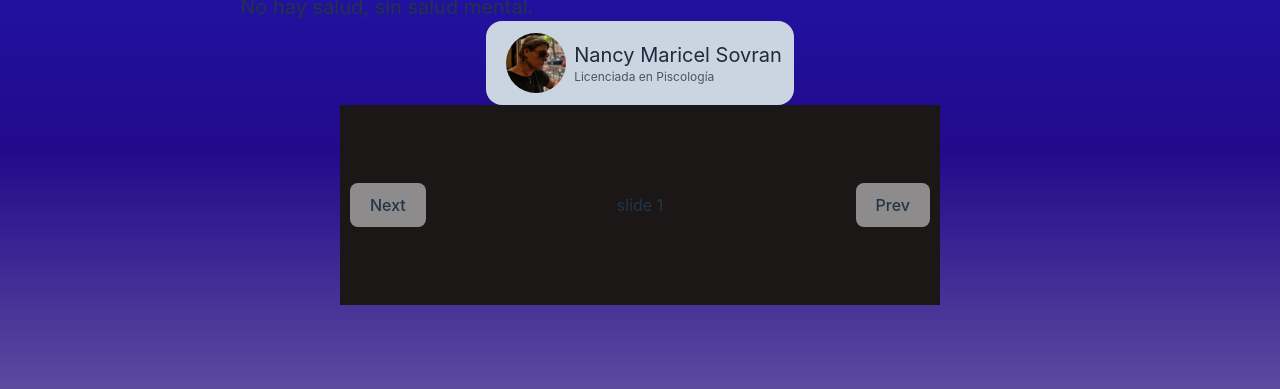
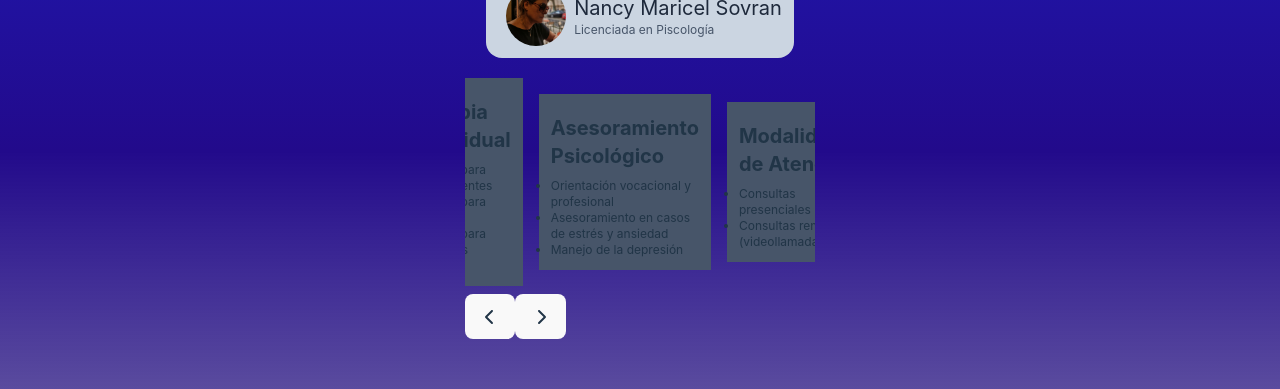
Before and after one commit to DMarzzucco/psicoterap-a_individual_a, a React (Vite) app: page / in a window 1280 px wide. Shown: the part 516-905 px from the top of the page. Built offline with nearby package versions, Linux system fonts and the light colour scheme.

Commit message:
Slider not found

```diff
--- a/src/assets/img.ts
+++ b/src/assets/img.ts
@@ -1,9 +1,9 @@
 import headerlogo from './img/logo.png'
 import profileLogo from './../../public/img/profile.jpeg'
 import { faEnvelope } from '@fortawesome/free-regular-svg-icons'
-import { faUser, faPhone, faLocationDot } from '@fortawesome/free-solid-svg-icons'
+import { faUser, faPhone, faLocationDot, faChevronLeft, faChevronRight } from '@fortawesome/free-solid-svg-icons'
 
 export {
     headerlogo, faEnvelope, faUser, faPhone, faLocationDot,
-    profileLogo
+    profileLogo, faChevronLeft, faChevronRight
 }
--- a/src/components/carrousel/carousel.css
+++ /dev/null
@@ -1,49 +0,0 @@
-.SliderS{
-  height: auto;
-  position: relative;
-}
-.carousel {
-    position: relative;
-    width: 100%;
-    max-width: 600px; /* Ancho máximo ajustable */
-    margin: 0 auto;
-  }
-
-  .slides {
-    display: flex;
-    overflow-x: hidden;
-  }
-
-  .slide {
-    flex: 0 0 auto;
-    min-width: 100%;
-    transition: transform 0.5s ease;
-    display: flex;
-    justify-content: center;
-    align-items: center;
-    height: 200px; /* Altura ajustable */
-    background-color: #1b1717; /* Color de fondo ajustable */
-  }
-
-  .slide.active {
-    transform: translateX(0);
-  }
-
-  .arrow {
-    position: absolute;
-    top: 50%;
-    transform: translateY(-50%);
-    background-color: rgba(255, 255, 255, 0.5); /* Color de fondo ajustable */
-    border: none;
-    padding: 10px 20px;
-    cursor: pointer;
-    z-index: 2;
-  }
-
-  .arrow.prev {
-    left: 10px;
-  }
-
-  .arrow.next {
-    right: 10px;
-  }
--- a/src/components/carrousel/carousel.tsx
+++ /dev/null
@@ -1,36 +0,0 @@
-import React, { useState } from "react";
-import "./carousel.css"
-
-const Carousels: React.FC = ({ }) => {
-    const [currentSlide, setCurrentSlide] = useState<number>(0);
-
-    const slides = ["slide 1", "slide 2", "slide 3"]
-
-    const slideArrow = (op: "next" | "prev") => {
-        setCurrentSlide(prev => {
-            const index = op === "next" ?
-                (prev === slides.length - 1 ? 0 : prev + 1) :
-                (prev === 0 ? slides.length - 1 : prev - 1)
-            return index
-        })
-    }
-    return (
-        <div className="carousel">
-            <div className="slides">
-                {slides.map((slide, index) => (
-                    <div
-                        key={index}
-                        className={index === currentSlide ? "slide active" : "slide"}>
-                        {slide}
-                    </div>
-                ))}
-            </div>
-            <div>
-                <button className="arrow next" onClick={() => (slideArrow('prev'))}>Prev</button>
-                <button className="arrow prev" onClick={() => (slideArrow('next'))}>Next</button>
-            </div>
-        </div>
-    )
-
-}
-export default Carousels
--- a/src/components/carrousel/comp.tsx
+++ /dev/null
@@ -1,21 +0,0 @@
-import "slick-carousel/slick/slick.scss";
-import "slick-carousel/slick/slick-theme.scss"
-
-export const NextArrow = (props: any) => {
-    const { onClick } = props;
-    return (
-        <button className="slick-next" onClick={onClick}>
-            Next
-        </button>
-    );
-};
-
-// Componente para el botón de anterior
-export const PrevArrow = (props: any) => {
-    const { onClick } = props;
-    return (
-        <button className="slick-prev" onClick={onClick}>
-            Prev
-        </button>
-    );
-};
--- /dev/null
+++ b/src/components/common/carrousel/carousel.tsx
@@ -0,0 +1,58 @@
+import React from "react";
+import { BoxSlider } from "./comp";
+
+export interface SlideProps {
+    id: number;
+    title: string;
+    text1: string;
+    text2: string;
+    text3?: string;
+}
+export const slides: SlideProps[] = [
+    {
+        id: 0,
+        title: "Terapia Individual",
+        text1: "Terapia para Adolescentes",
+        text2: "Terapia para Adultos",
+        text3: "Terapia para Personas Mayores"
+    },
+    {
+        id: 1,
+        title: "Asesoramiento Psicológico",
+        text1: "Orientación vocacional y profesional",
+        text2: "Asesoramiento en casos de estrés y ansiedad",
+        text3: "Manejo de la depresión"
+    },
+    {
+        id: 2,
+        title: "Modalidades de Atención",
+        text1: "Consultas presenciales",
+        text2: "Consultas remotas (videollamadas)",
+    },
+    //
+
+
+]
+
+const Carousels: React.FC = () => {
+    return (
+        <BoxSlider slides={slides}>
+            {slides.map((slide) => (
+                <div
+                    key={slide.id}
+                    className="flex p-3 w-full m-2 justify-center items-center bg-slate-600"
+                >
+                    <div className="flex flex-col justify-center items-center">
+                        <h2 className="text-xl font-bold py-2">{slide.title}</h2>
+                        <ul className="list-disc text-xs">
+                            <li>{slide.text1}</li>
+                            <li>{slide.text2}</li>
+                            {slide.text3 && <li>{slide.text3}</li>}
+                        </ul>
+                    </div>
+                </div>
+            ))}
+        </BoxSlider>
+    )
+}
+export default Carousels
--- /dev/null
+++ b/src/components/common/carrousel/comp.tsx
@@ -0,0 +1,53 @@
+import { IconDefinition } from "@fortawesome/free-regular-svg-icons";
+import { FontAwesomeIcon } from "@fortawesome/react-fontawesome"
+import { faChevronLeft, faChevronRight } from "../../../assets/img"
+import React, { useState } from "react"
+import { SlideProps, slides } from "./carousel";
+
+
+//export tu interface
+interface BoxProp {
+    children: React.ReactNode
+    slides: SlideProps[]
+}
+interface SlideBtn {
+    click: () => void;
+    icon: IconDefinition;
+}
+// export tu assets
+export const SlidButton: React.FC<SlideBtn> = ({ click, icon }) => {
+    return (
+        <button onClick={click}>
+            <FontAwesomeIcon icon={icon} />
+        </button>
+    )
+}
+// sss
+export const BoxSlider: React.FC<BoxProp> = ({ children }) => {
+    const [curr, setCurr] = useState<number>(0)
+
+    const Sld = (op: "next" | "prev") => {
+        setCurr(prev => {
+            const index = op === "next" ?
+                (prev === slides.length - 1 ? 0 : prev + 1) :
+                (prev === 0 ? slides.length - 1 : prev - 1)
+            return index
+
+        })
+    }
+    return (
+        <div className="w-350 overflow-hidden relativ my-3 ">
+            <div
+                className="
+             w-full flex flex-row justify-center items-center transition-transform ease-out
+             duration-700
+             " style={{ transform: `translateX(-${curr * 30}%)` }}>
+                {children}
+            </div>
+            <div className="relative inset-0">
+                <SlidButton icon={faChevronLeft} click={() => { Sld("prev") }} />
+                <SlidButton icon={faChevronRight} click={() => { Sld("next") }} />
+            </div>
+        </div>
+    )
+}
--- a/src/page/Home.tsx
+++ b/src/page/Home.tsx
@@ -1,6 +1,6 @@
 import { profileLogo } from "../assets/img";
 import { Profile, TitleComp } from "../components/assets/assets";
-import  Carousels  from "../components/carrousel/carousel";
+import  Carousels  from "../components/common/carrousel/carousel";
 
 function Home() {
     return (
--- a/tailwind.config.js
+++ b/tailwind.config.js
@@ -6,8 +6,12 @@ export default {
   ],
   theme: {
     extend: {
-      colors:{
+      colors: {
         lightDark: "#1b2024"
+      },
+      width: {
+        350: "350px",
+        300: "300px",
       }
     },
   },
```
